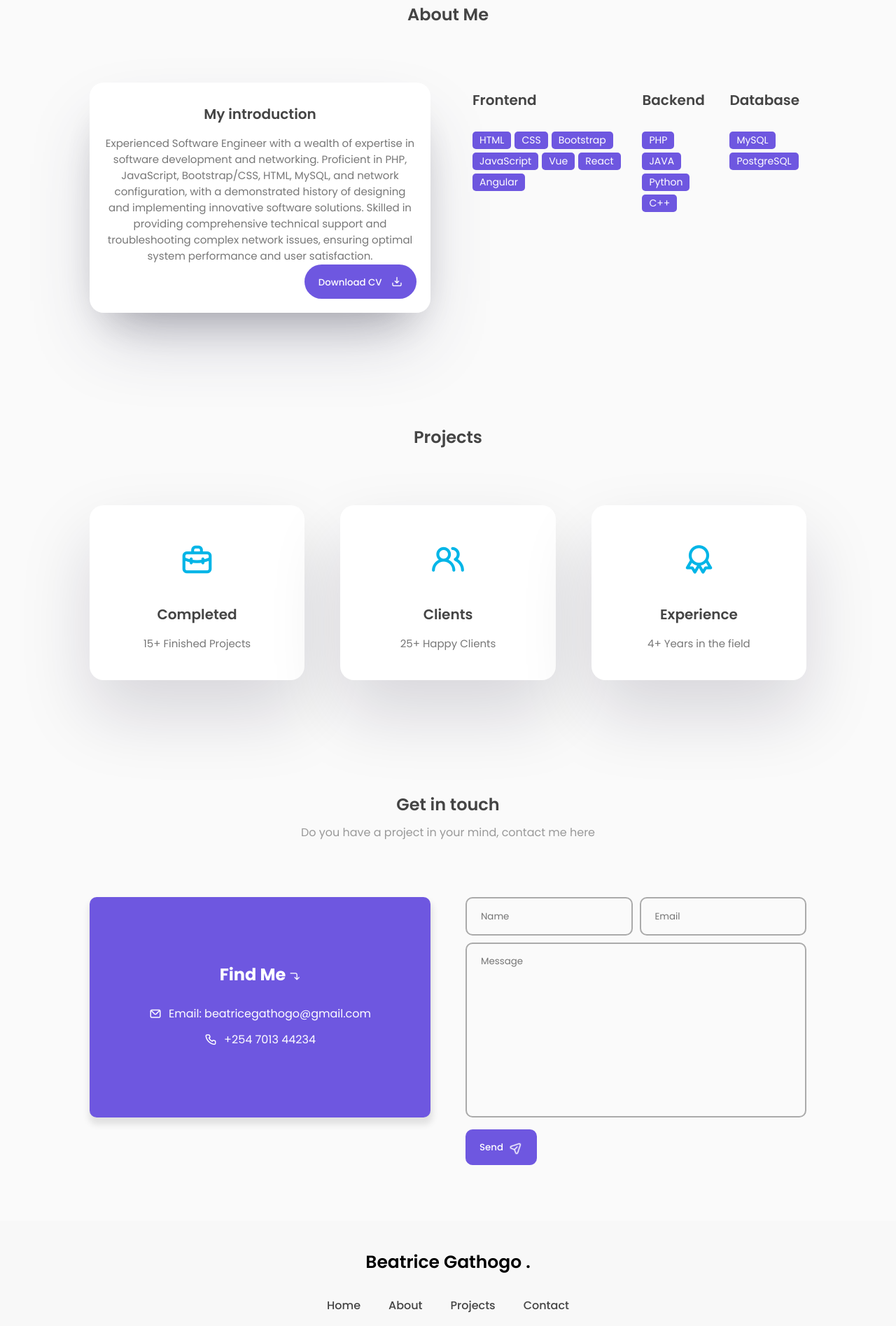
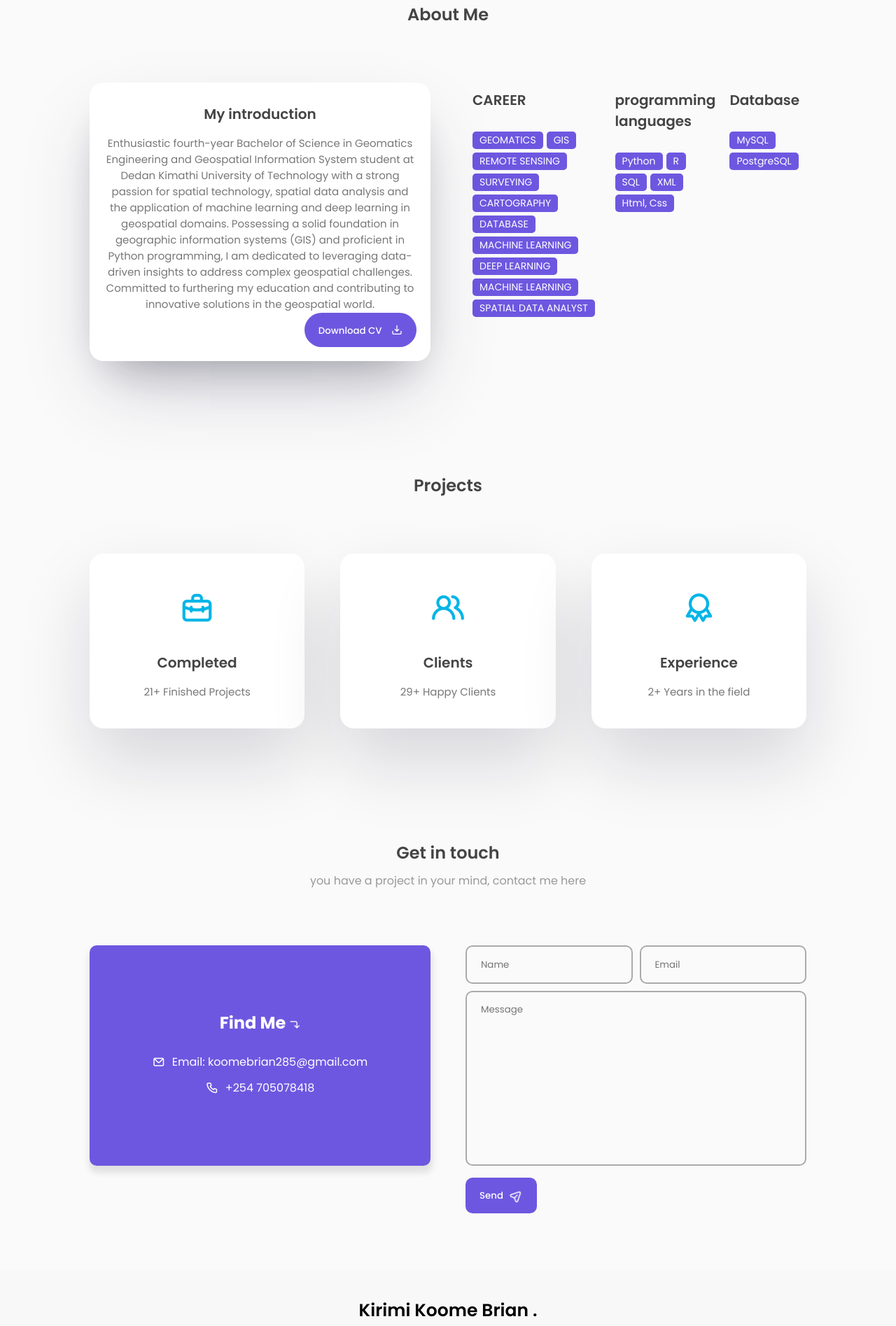
Before and after one commit to Bkoome/Kirimi-Portfolio, a plain HTML site: page index.html in a window 1280 px wide. Shown: the part 877-2772 px from the top of the page at 70% size. Drawn offline with nearby package versions, Linux system fonts and the light colour scheme; a script that the page names is missing.

Commit message:
VERSION 3

```diff
--- a/index.html
+++ b/index.html
@@ -41,7 +41,7 @@
                 </ul>
             </div>
             <div class="nav-button">
-                <button class="btn"  onclick="window.location.href='https://docs.google.com/document/d/1_1wZu_DB4H3EnGGe9TlAU-_6VjPZIN9Q/view'" >Download CV <i class="uil uil-file-alt"></i></button>
+                <button class="btn"  onclick="window.location.href='https://drive.google.com/file/d/1akAslqqnfSDekrBabUIEBG2vUkOlzWV_/view?usp=sharing'" >Download CV <i class="uil uil-file-alt"></i></button>
             </div>
             <div class="nav-menu-btn">
                 <i class="uil uil-bars" onclick="myMenuFunction()"></i>
@@ -53,20 +53,20 @@
             <section class="featured-box" id="home">
                 <div class="featured-text">
                     <div class="featured-text-card">
-                        <span>Beatrice Gathogo</span>
+                        <span>KIRIMI KOOME BRIAN</span>
                     </div>
                     <div class="featured-name">
                         <p>I'm <span class="typedText"></span></p>
                     </div>
                     <div class="featured-text-info">
                         <p>
-                            Experienced Software Engineer adept in software development and networking. Proficient in PHP, JavaScript, Bootstrap/CSS, HTML, MySQL
-                             and network configuration, with a track record in system design, maintenance and technical support.
+                            Unraveling Earth's secrets with tech! Dedan Kimathi student, GIS whiz, machine learning and Deep learning enthusiast ready to tackle geospatial challenges. Let's unlock hidden insights!
+
                         </p>
                     </div>
                     <div class="featured-text-btn">
                         <button class="btn blue-btn">Hire Me</button>
-                        <button class="btn" onclick="window.location.href='https://docs.google.com/document/d/1_1wZu_DB4H3EnGGe9TlAU-_6VjPZIN9Q/view'" >Download CV <i class="uil uil-file-alt"></i></button>
+                        <button class="btn" onclick="window.location.href='https://drive.google.com/file/d/1akAslqqnfSDekrBabUIEBG2vUkOlzWV_/view?usp=sharing'" >Download CV <i class="uil uil-file-alt"></i></button>
                     </div>
                     <div class="social_icons">
                         <div class="icon"><i class="uil uil-instagram"></i></div>
@@ -77,7 +77,7 @@
                 </div>
                 <div class="featured-image">
                     <div class="image">
-                        <img src="betty_image.png" alt="avatar" style="border-radius: 50%;">
+                        <img src=".png" alt="avatar" style="border-radius: 50%;">
                     </div>
                 </div>
                 <div class="scroll-icon-box">
@@ -97,41 +97,49 @@
                         <div class="about-info">
                             <h3>My introduction</h3>
                             <p>
-                                Experienced Software Engineer with a wealth of expertise in software development and networking.
-                                 Proficient in PHP, JavaScript, Bootstrap/CSS, HTML, MySQL, and network configuration,
-                                 with a demonstrated history of designing and implementing innovative software solutions.
-                                  Skilled in providing comprehensive technical support and troubleshooting complex network issues,
-                                 ensuring optimal system performance and user satisfaction.
+                            Enthusiastic fourth-year Bachelor of Science in Geomatics Engineering and
+                            Geospatial Information System student at Dedan Kimathi University of
+                            Technology with a strong passion for spatial technology, spatial data
+                            analysis and the application of machine learning and deep learning in
+                            geospatial domains. Possessing a solid foundation in geographic
+                            information systems (GIS) and proficient in Python programming, I am
+                            dedicated to leveraging data-driven insights to address complex
+                            geospatial challenges. Committed to furthering my education and
+                            contributing to innovative solutions in the geospatial world.
                             </p>
                             <div class="about-btn">
-                                <button class="btn" onclick="window.location.href='https://docs.google.com/document/d/1_1wZu_DB4H3EnGGe9TlAU-_6VjPZIN9Q/view'" >Download CV <i class="uil uil-import"></i></button>
+                                <button class="btn" onclick="window.location.href='https://drive.google.com/file/d/1akAslqqnfSDekrBabUIEBG2vUkOlzWV_/view?usp=sharing'" >Download CV <i class="uil uil-import"></i></button>
                             </div>
                         </div>
                     </div>
                     <div class="col">
                         <div class="skills-box">
                             <div class="skills-header">
-                                <h3>Frontend</h3>
+                                <h3>CAREER</h3>
                             </div>
                             <div class="skills-list">
-                                <span>HTML</span>
-                                <span>CSS</span>
-                                <span>Bootstrap</span>
-                                <span>JavaScript</span>
-                                <span>Vue</span>
-                                <span>React</span>
-                                <span>Angular</span>
+                                <span>GEOMATICS</span>
+                                <span>GIS</span>
+                                <span>REMOTE SENSING</span>
+                                <span>SURVEYING</span>
+                                <span>CARTOGRAPHY</span>
+                                <span>DATABASE</span>
+                                <span>MACHINE LEARNING </span>
+                                <span>DEEP LEARNING </span>
+                                <span>MACHINE LEARNING </span>
+                                <span>SPATIAL DATA ANALYST </span>
                             </div>
                         </div>
                         <div class="skills-box">
                             <div class="skills-header">
-                                <h3>Backend</h3>
+                                <h3>programming languages</h3>
                             </div>
                             <div class="skills-list">
-                                <span>PHP</span>
-                                <span>JAVA</span>
                                 <span>Python</span>
-                                <span>C++</span>
+                                <span>R</span>
+                                <span>SQL</span>
+                                <span>XML</span>
+                                <span>Html, Css</span>
                             </div>
                         </div>
                         <div class="skills-box">
@@ -155,17 +163,17 @@
                     <div class="project-box">
                         <i class="uil uil-briefcase-alt"></i>
                         <h3>Completed</h3>
-                        <label>15+ Finished Projects</label>
+                        <label>21+ Finished Projects</label>
                     </div>
                     <div class="project-box">
                         <i class="uil uil-users-alt"></i>
                         <h3>Clients</h3>
-                        <label>25+ Happy Clients</label>
+                        <label>29+ Happy Clients</label>
                     </div>
                     <div class="project-box">
                         <i class="uil uil-award"></i>
                         <h3>Experience</h3>
-                        <label>4+ Years in the field</label>
+                        <label>2+ Years in the field</label>
                     </div>
                 </div>
             </section>
@@ -173,14 +181,14 @@
             <section class="section" id="contact">
                 <div class="top-header">
                     <h1>Get in touch</h1>
-                    <span>Do you have a project in your mind, contact me here</span>
+                    <span>you have a project in your mind, contact me here</span>
                 </div>
                 <div class="row">
                     <div class="col">
                         <div class="contact-info">
                             <h2>Find Me <i class="uil uil-corner-right-down"></i></h2>
-                            <p><i class="uil uil-envelope"></i> Email: beatricegathogo@gmail.com</p>
-                            <p><i class="uil uil-phone"></i> +254 7013 44234</p>
+                            <p><i class="uil uil-envelope"></i> Email: koomebrian285@gmail.com</p>
+                            <p><i class="uil uil-phone"></i> +254 705078418</p>
                         </div>
                     </div>
                     <div class="col">
@@ -203,7 +211,7 @@
         <!-- --------------- FOOTER --------------- -->
         <footer>
             <div class="top-footer">
-                <p>Beatrice Gathogo .</p>
+                <p>Kirimi Koome Brian .</p>
             </div>
             <div class="middle-footer">
                 <ul class="footer-menu">
@@ -214,7 +222,7 @@
                         <a href="#about">About</a>
                     </li>
                     <li class="footer_menu_list">
-                        <a href="https://sites.google.com/view/beatricegathogo/project-page?authuser=0">Projects</a>
+                        <a href="https://sites.google.com/view/koomebrian/family-photosd">Projects</a>
                     </li>
                     <li class="footer_menu_list">
                         <a href="#contact">Contact</a>
@@ -228,7 +236,7 @@
                 <div class="icon"><i class="uil uil-github-alt"></i></div>
             </div>
             <div class="bottom-footer">
-                <p>Copyright © 2024 <a href="#home" style="text-decoration: none;">Beatrice Gathogo</a> - All rights reserved
+                <p>Copyright © 2024 <a href="#home" style="text-decoration: none;">Kirimi Koome Brian</a> - All rights reserved
                 </p>
             </div>
         </footer>
--- a/script.js
+++ b/script.js
@@ -32,7 +32,7 @@ function myMenuFunction(){
 
   /* ----- TYPING EFFECT ----- */
   let typingEffect = new Typed(".typedText",{
-    strings : [" Data Analyst","AI Enthusiast","Deep Learning Engineer"],
+    strings : [" Spatial Data Analyst","Machine Learning Enthusiast","Deep Learning Engineer"],
     loop : true,
     typeSpeed : 100,
     backSpeed : 80,
```
Also changed, not shown: simba.png (added), 2 other files.
